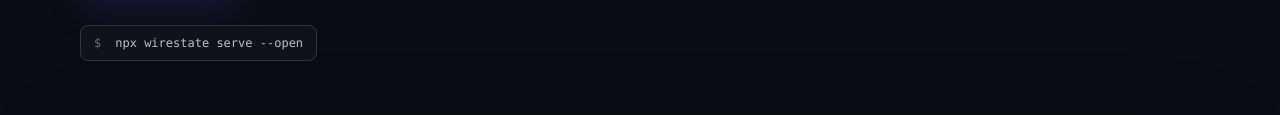
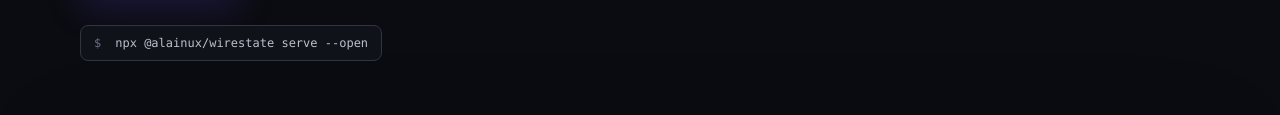
Before and after one commit to alainux/wirestate, a website: page site/index.html in a window 1280 px wide. Shown: the part 643-758 px from the top of the page. Drawn offline with Linux system fonts and the light colour scheme.

Commit message:
feat(npm): name change

```diff
--- a/site/index.html
+++ b/site/index.html
@@ -18,7 +18,7 @@
     <h1>Make intended behavior visible, executable, and hard to drift from.</h1>
     <p class="hero-copy">Model an application as composable state machines and low-fidelity screens. Click through the prototype, generate against a deterministic contract, and verify the real application with test traces.</p>
     <div class="hero-actions"><a class="button primary" href="./docs/#quick-start">Start in five minutes</a><a class="button secondary" href="./docs/#verification">Understand verification</a></div>
-    <div class="command"><span>$</span> npx wirestate serve --open</div>
+    <div class="command"><span>$</span> npx @alainux/wirestate serve --open</div>
 
     <figure class="product-shot">
       <img src="./assets/studio.png" width="1600" height="960" alt="Wirestate Studio showing the Habit chunks state machine beside its interactive dashboard wireframe" />
```
Also changed, not shown: package.json (+27 -3 lines), 1 other file.
